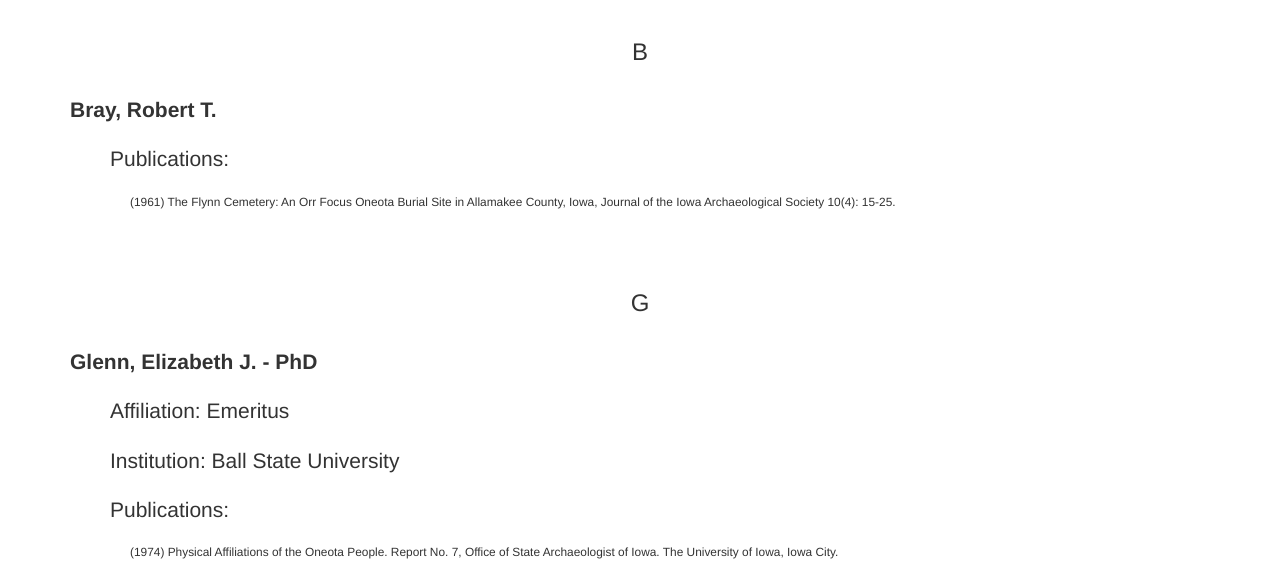
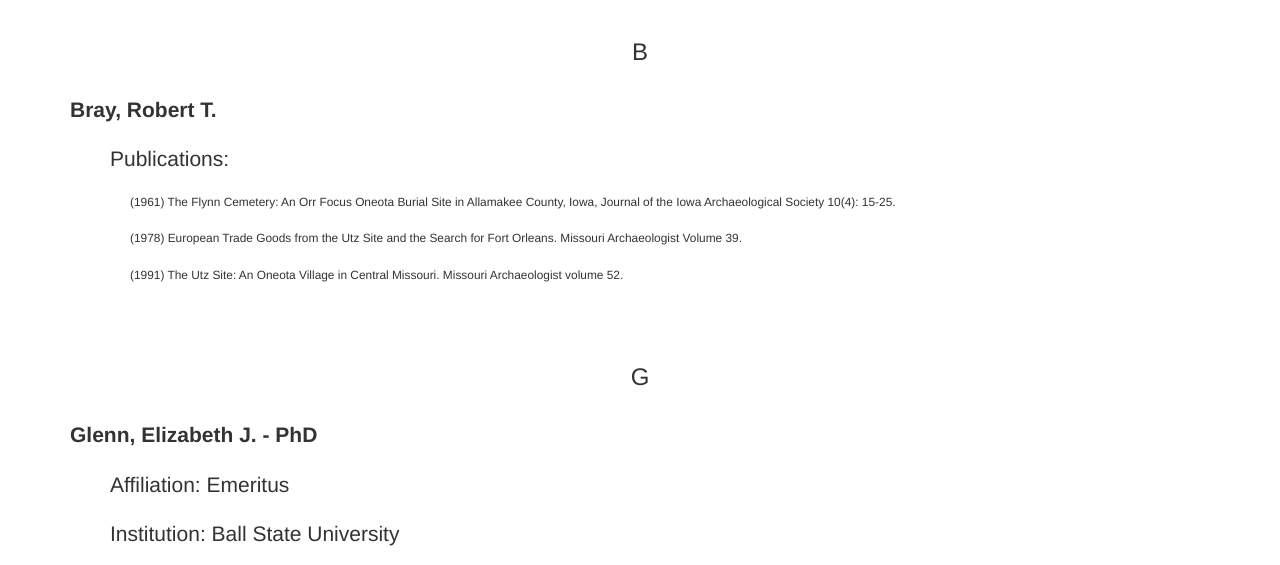
Before and after one commit to silvangold/DirectoryofOneotaScholars, a plain HTML site: page deceased.html in a window 1280 px wide. Shown: the part 234-799 px from the top of the page. Drawn offline with Linux system fonts and the light colour scheme; files whose address does not match are found by name.

Commit message:
Update deceased.html

```diff
--- a/deceased.html
+++ b/deceased.html
@@ -98,6 +98,8 @@
                 <p class="lead"> Bray, Robert T. </p>
                 <p class="other" style="margin-left: 40px"> Publications: </p>
                 <p class="small" style="margin-left: 60px"> (1961) The Flynn Cemetery: An Orr Focus Oneota Burial Site in Allamakee County, Iowa, Journal of the Iowa Archaeological Society 10(4): 15-25.</p>
+               <p class="small" style="margin-left: 60px"> (1978) European Trade Goods from the Utz Site and the Search for Fort Orleans. Missouri Archaeologist Volume 39. </p>
+                <p class="small" style="margin-left: 60px"> (1991) The Utz Site: An Oneota Village in Central Missouri. Missouri Archaeologist volume 52.</p>
                 <a id="G"><br></a>
                 <br>
                 <h3> G </h3>
```
